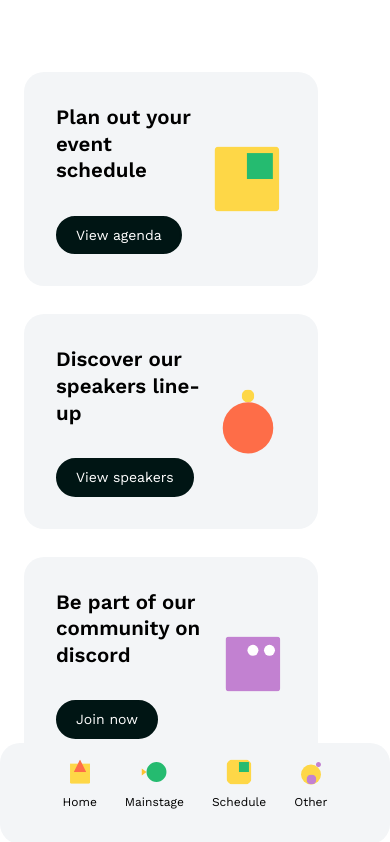
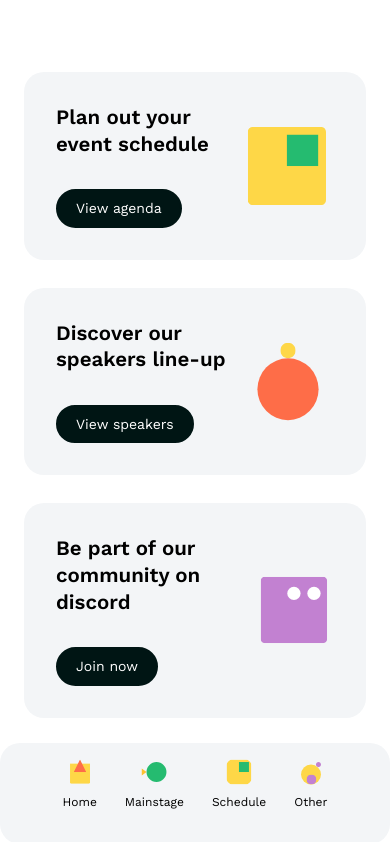
Before and after one commit to thecodegrain/dameet-site, a Next.js app: page /other in a window 390 px wide. Shown: the top 842 px of the page. Built offline with nearby package versions, Linux system fonts and the light colour scheme; no server answers.

Commit message:
Fixed spacing in other.js page

```diff
--- a/styles/globals.css
+++ b/styles/globals.css
@@ -572,6 +572,10 @@ footer {
   .hidden-desktop {
     display: flex;
   }
+
+  .split2 {
+    flex-direction: column;
+  }
 }
 
 /* !Mobiles */
@@ -645,9 +649,3 @@ footer {
     font-size: 10px;
   }
 }
-
-/* !!Temp CSS!! */
-
-.br {
-  border-radius: var(--br);
-}
```
